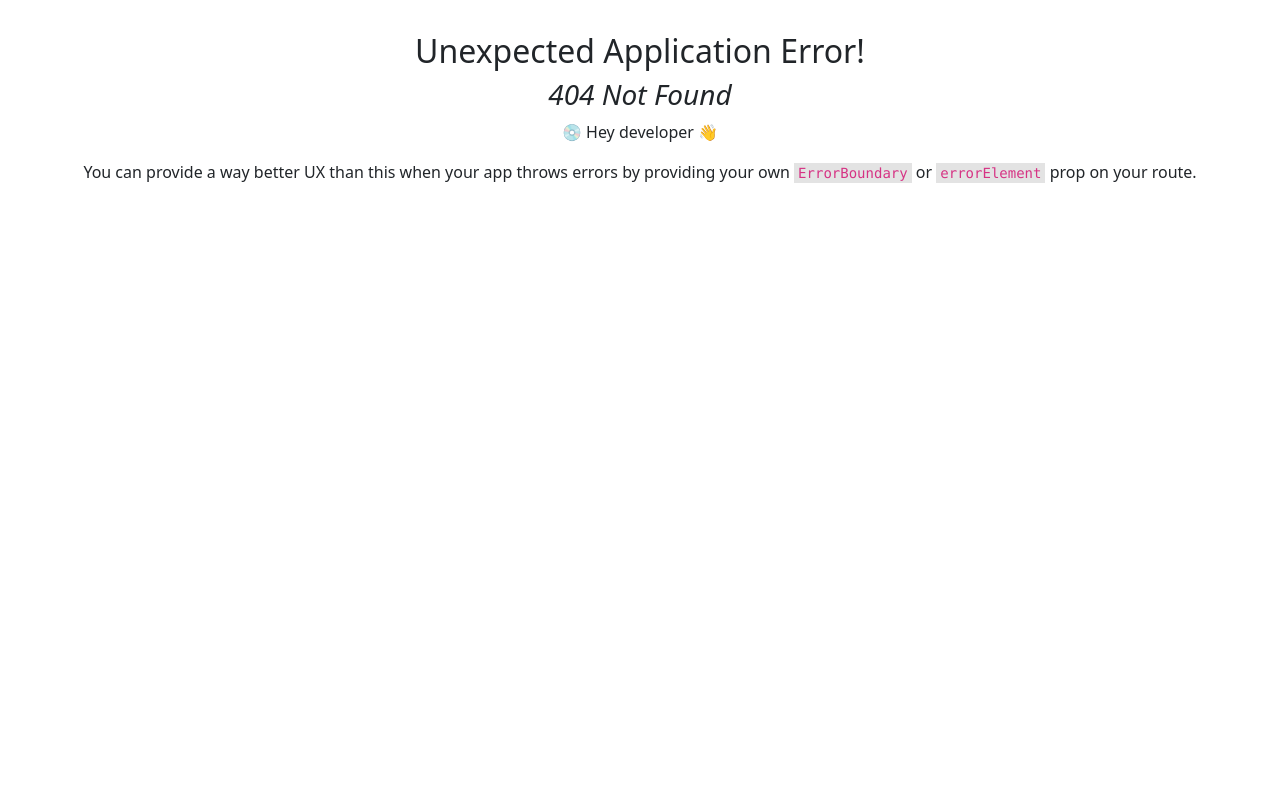
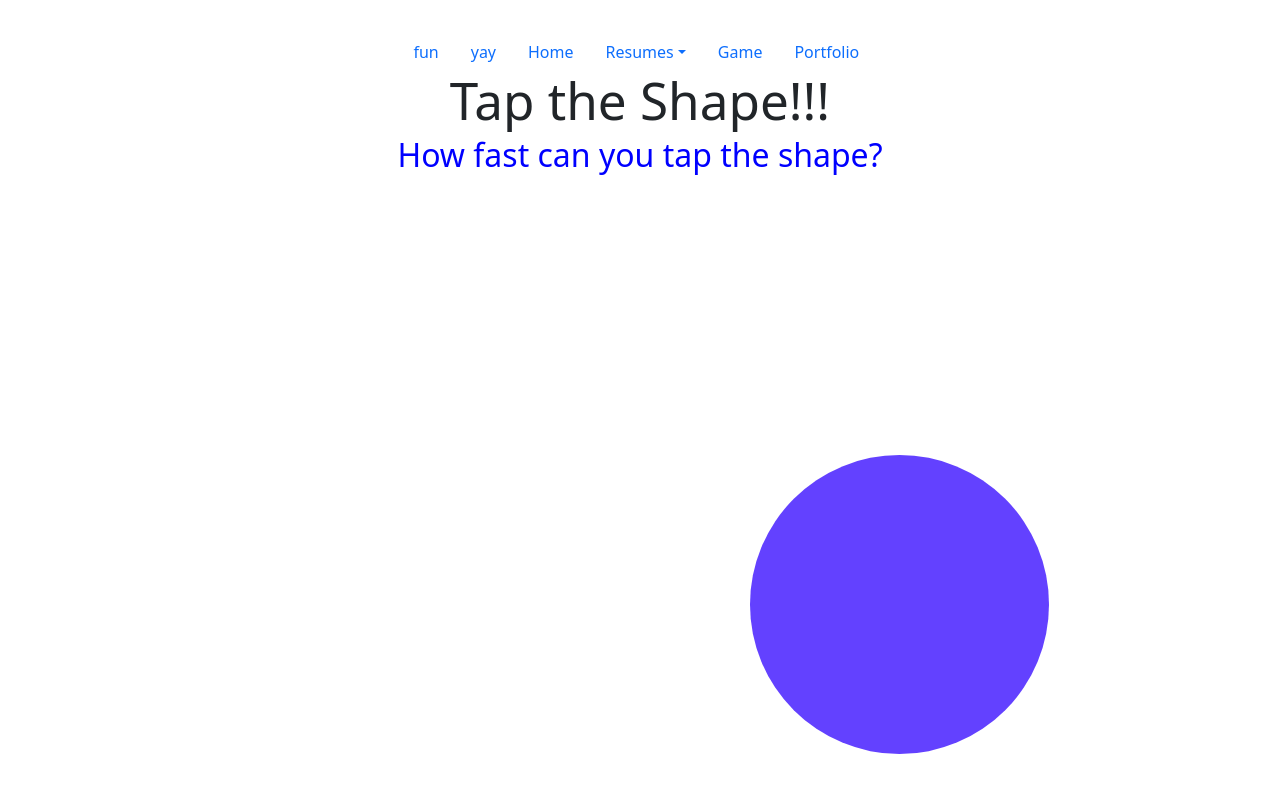
Before and after one commit to chadthecoder/reactTutorial, a React (Vite) app in the folder testViteAppReact/: page /game in a window 1280 px wide. Before the commit this address had no page. Shown: the top 792 px of the page. Built offline with nearby package versions, Linux system fonts and the light colour scheme.

Commit message:
fixed js game

```diff
--- a/testViteAppReact/src/Components/Header.tsx
+++ b/testViteAppReact/src/Components/Header.tsx
@@ -50,7 +50,7 @@ function Header(props) {
 )}
 
       <Nav.Item>
-        <Nav.Link href="/">{props.menu}</Nav.Link>
+        <Nav.Link href="/">Home</Nav.Link>
       </Nav.Item>
       <NavDropdown title="Resumes" id="nav-dropdown">
         <NavDropdown.Item href="/resume">PDF Resume</NavDropdown.Item>
@@ -58,7 +58,7 @@ function Header(props) {
         <NavDropdown.Item>DOCX Resume (Download)</NavDropdown.Item>
       </NavDropdown>
       <Nav.Item>
-        <Nav.Link href="/resume">Game</Nav.Link>
+        <Nav.Link href="/game">Game</Nav.Link>
       </Nav.Item>
       <Nav.Item>
         <Nav.Link href="/resume">Portfolio</Nav.Link>
--- /dev/null
+++ b/testViteAppReact/src/Pages/GamePage.tsx
@@ -0,0 +1,104 @@
+import Header from "../Components/Header";
+import '../css/GamePage.css'
+
+function GamePage() {
+
+let display = false;
+let gameWidth;
+let gameHeight;
+let bestTime = 100;
+let shapeId, gameId;
+let shapeNumber = Math.random();
+let start = new Date().getTime(), end, time;
+
+function changeShape()
+	{
+    gameId = document.getElementById('game');
+    shapeId = document.getElementById('shape');
+		console.log('change shape start');
+    console.log(gameId);
+
+		gameWidth = gameId.clientWidth;
+		gameHeight = gameId.clientHeight;
+
+  shapeNumber = Math.random();
+
+		if(Math.random() < 0.5) // circle
+		{
+			shapeId.style.borderRadius = "50%";
+			let size = Math.floor(Math.random() * 400) + 10+"px";
+			shapeId.style.width = size;
+			shapeId.style.height = size;
+		}
+		else if(shapeNumber >= 0.5) //square ish
+		{
+			shapeId.style.borderRadius = "0%";
+			shapeId.style.width = Math.floor(Math.random() * 400) + 10+"px";
+		 	shapeId.style.height = Math.floor(Math.random() * 400) + 10+"px";
+		}
+		//else //triangle not done
+		{
+			//shapeId.style.width = 0;
+   			//shapeId.style.height = 0;
+   			//shapeId.borderWidth = "0 150 150 150"; //150px solid transparent;
+			//shapeId.borderStyle = "solid";
+			//shapeId.borderColor = "rgba(201, 76, 76, 0), rgba(0,0,0,0), rgba(0,0,0,1), rgba(0,0,0,0)"
+
+   //shapeId.style.borderRadius = "0%";
+			//shapeId.style.width = Math.floor(Math.random() * 400) + 10+"px";
+		 //shapeId.style.height = Math.floor(Math.random() * 400) + 10+"px";
+
+		}
+
+	 shapeId.style.marginTop = Math.floor(Math.random() * gameHeight)+"px"; // - document.getElementById("shape").style.height+"px";
+		shapeId.style.marginLeft = Math.floor(Math.random() * gameWidth)+"px";
+
+		let color = "#"+ ('000000' + Math.floor(Math.random()*16777215).toString(16)).slice(-6);
+		if(color == "#FFFFFF")
+		{
+			color = "#0000FF";
+		}
+		shapeId.style.backgroundColor = color;
+
+	shapeId.style.display = "block";
+	start = new Date().getTime();
+}
+
+function appearDelay()
+	{
+	setTimeout(changeShape, Math.random()*2000);
+	}
+
+function goodbye()
+{
+  shapeId = document.getElementById('shape');
+	end = new Date().getTime();
+	time = (end - start)/1000;
+	if(time < bestTime) bestTime = time;
+	shapeId.style.display = "none";
+
+	document.getElementById("time").innerHTML = "The time taken was: " + time + "s";
+	document.getElementById("best").innerHTML = "The best time so far was: " + bestTime + "s";
+
+	appearDelay();
+}
+
+//set the inital shape and color of the object
+appearDelay();
+
+  return (
+    <div>
+        <Header menu='fun.test,yay.from'/>
+
+          <h1 id="time">Tap the Shape!!!</h1>
+          <h2 id="best">How fast can you tap the shape?</h2>
+
+
+          <div id="game">
+            <div id='shape' onClick={goodbye}></div>
+          </div>
+    </div>
+  )
+}
+
+export default GamePage
--- /dev/null
+++ b/testViteAppReact/src/css/GamePage.css
@@ -0,0 +1,15 @@
+#game {
+	width: 50vh;
+	height: 50vh;
+}
+
+#shape
+{
+    /*width: 40vh;
+    height: 40vh;
+    background-color: green;*/
+}
+
+#best {
+ color: blue;
+}
--- a/testViteAppReact/src/main.tsx
+++ b/testViteAppReact/src/main.tsx
@@ -7,6 +7,7 @@ import {
   createBrowserRouter,
   RouterProvider,
 } from "react-router-dom";
+import GamePage from './Pages/GamePage.tsx'
 
 const router = createBrowserRouter([
   {
@@ -17,6 +18,11 @@ const router = createBrowserRouter([
     path: "/resume",
     element: <ResumePage />,
   },
+  {
+    path: "/game",
+    element: <GamePage />,
+  },
+
 ]);
 
 ReactDOM.createRoot(document.getElementById("root")!).render(
```
